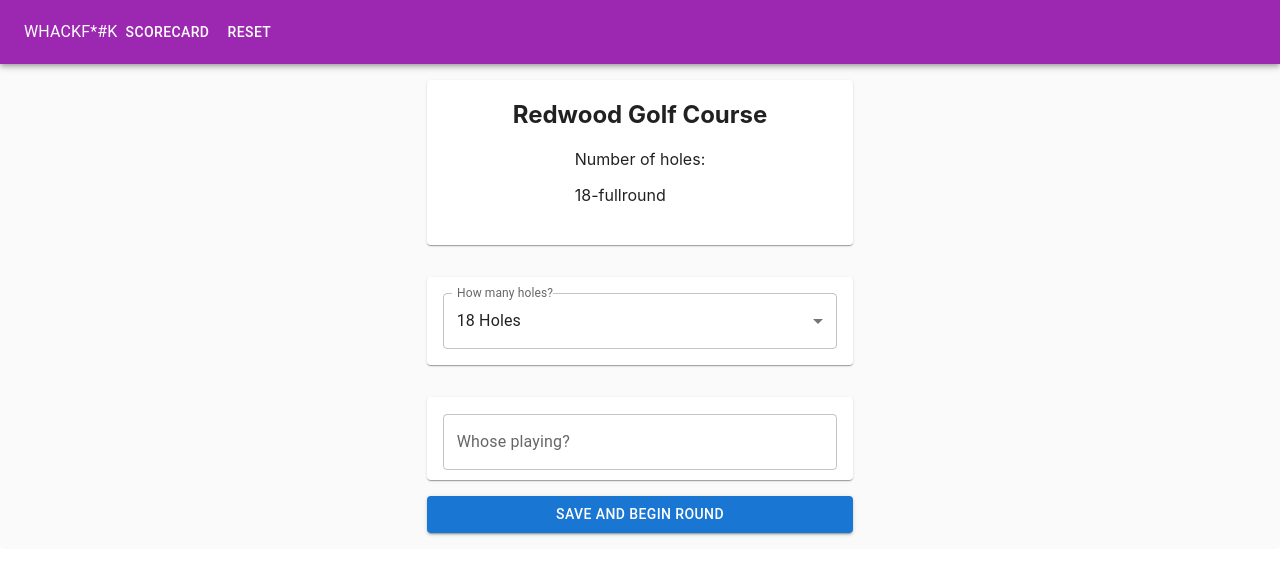
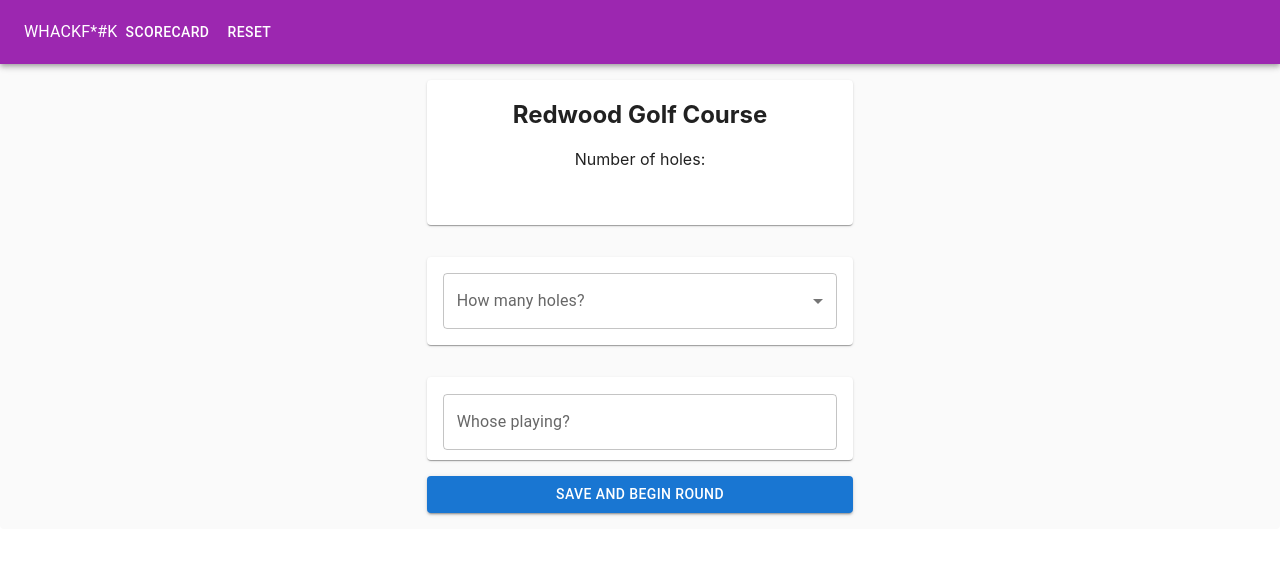
Before and after one commit to paulyt-nz/golf-app, a React (Create React App) app: page / in a window 1280 px wide. Shown: the top 574 px of the page. Built offline with nearby package versions, Linux system fonts and the light colour scheme.

Commit message:
Progress! still fixing last few hole select bugs

```diff
--- a/src/FinalScoreCard.tsx
+++ b/src/FinalScoreCard.tsx
@@ -9,10 +9,9 @@ interface FinalScoreCardProps {
     players: Player[]
     courseInfo: Course
     numHoles: NumHoles
-    round: string
 }
 
-function FinalScoreCard({scorecard, players, courseInfo, numHoles, round}: FinalScoreCardProps): JSX.Element {
+function FinalScoreCard({scorecard, players, courseInfo, numHoles}: FinalScoreCardProps): JSX.Element {
 
     const frontNine: JSX.Element  = (
         <TableContainer component={Paper}>
--- a/src/GolfApp.tsx
+++ b/src/GolfApp.tsx
@@ -103,12 +103,22 @@ function GolfApp(): JSX.Element {
     }
 
     const setRoundHoles = (roundType: string) => {
+        console.log('***** start of setRoundHoles in GolfApp *****')
+        console.log('roundType: ', roundType)
         setRound(roundType)
-        if (roundType === '9-once' || '9-front' || '9-back') {
+        setValue(value => value + 1)
+        console.log('round: ', round)
+        if (round === '9-once' || round === '9-front' || round === '9-back') {
+            console.log('next to 9')
             setNumHoles(9)
+            console.log('numHoles: ', numHoles)
         } else {
+            console.log('next to 19')
             setNumHoles(18)
+            console.log('numHoles: ', numHoles)
         }
+        console.log('numHoles: ', numHoles)
+        console.log('***** start of setRoundHoles in GolfApp *****')
     }
 
 // *************************************************************************************//
@@ -135,7 +145,6 @@ function GolfApp(): JSX.Element {
             setRoundHoles={setRoundHoles}
             numHoles={numHoles}
             courseInfo={courseInfo}
-            round={round}
             />
 
     } else if (showScorecard === true) {
@@ -144,7 +153,6 @@ function GolfApp(): JSX.Element {
             players={players}
             scorecard={scorecard}
             numHoles={numHoles}
-            round={round}
             />
 
     } else {
--- a/src/RoundSetUpForm.tsx
+++ b/src/RoundSetUpForm.tsx
@@ -11,11 +11,10 @@ interface RoundSetUpFormProps {
     setRoundHoles: (roundType: string) => void,
     numHoles: NumHoles
     courseInfo: Course
-    round: string
 }
 
 
-function RoundSetUpForm({ addPlayerToRound, players, startNewRound, generateNewScorecard, setRoundHoles, numHoles, courseInfo, round }: RoundSetUpFormProps): JSX.Element {
+function RoundSetUpForm({ addPlayerToRound, players, startNewRound, generateNewScorecard, setRoundHoles, numHoles, courseInfo }: RoundSetUpFormProps): JSX.Element {
 
     const [playerFormContent, setPlayerFormContent] = useState("")
     const [roundContent, setRoundContent]           = useState("")
@@ -26,12 +25,17 @@ function RoundSetUpForm({ addPlayerToRound, players, startNewRound, generateNewS
         setPlayerFormContent(e.target.value)
     }
 
-    const handleHoleNumChange = (e : any ) => {
-        e.persist()
-        console.log(e.target.value)
-        let value = e.target.value as string
-        setRoundContent(value)
+    const handleChange = (e : any) => {
+        console.log('inside handleChange')
+        console.log('value: ', e.target.value)
+        setRoundContent(e.target.value)
     }
+    // const handleHoleNumChange = (e : any ) => {
+    //     e.persist()
+    //     console.log(e.target.value)
+    //     let value = e.target.value as string
+    //     setRoundContent(value)
+    // }
 
     const handlePlayerFormSubmit = (e : React.FormEvent) => {
         e.preventDefault();
@@ -43,7 +47,10 @@ function RoundSetUpForm({ addPlayerToRound, players, startNewRound, generateNewS
         if (playerFormContent !== ""){
             addPlayerToRound(playerFormContent)
         }
-        generateNewScorecard(players.length, numHoles) // ********* will need to change this one when I add an input for number of holes
+        setRoundHoles(roundContent)
+        console.log(roundContent)
+        console.log('numholes: ', numHoles)
+        generateNewScorecard(players.length, numHoles)
         startNewRound(players.length, numHoles)
     }
 
@@ -97,26 +104,7 @@ function RoundSetUpForm({ addPlayerToRound, players, startNewRound, generateNewS
 // *************************************************************************************//
 // Conditional Menu Options
 
-let roundTypeOptions : JSX.Element
 
-if (courseInfo.numHoles === 9) {
-    roundTypeOptions = (
-        <>
-            <MenuItem key='9-once' value={'9-once'}>9 holes</MenuItem>
-            <MenuItem key='18-twice' value={'18-twice'}>18 holes (round twice)</MenuItem>
-        </>
-    )
-} else if (courseInfo.numHoles === 18) {
-    roundTypeOptions = (
-        <>
-            <MenuItem key='18-fullround' value={'18-fullround'}>18 Holes</MenuItem>
-            <MenuItem key='9-front' value={'9-front'}>9 Holes - Front</MenuItem>
-            <MenuItem key='9-back' value={'9-back'}>9 Holes - Back</MenuItem>
-        </>
-    )
-} else {
-    roundTypeOptions = <MenuItem>SOMETHING WENT WRONG...</MenuItem>
-}
 
 // *************************************************************************************//
 
@@ -129,7 +117,7 @@ if (courseInfo.numHoles === 9) {
                     <h2>{courseInfo.name}</h2>
                     <div style={{paddingBottom: "1rem"}}>
                         <CardContent style={{paddingTop: '0', display:'block'}}>Number of holes:</CardContent>
-                        <CardContent style={{paddingTop: '0', display:'block'}}>{round}</CardContent>
+                        <CardContent style={{paddingTop: '0', display:'block'}}>{roundContent}</CardContent>
                     </div>
                 </Card>
 
@@ -140,24 +128,18 @@ if (courseInfo.numHoles === 9) {
                 )}
 
                 <Paper style={{ margin: "1rem 0", padding: "1rem 1rem" }}>
-                    <FormControl style={{ width: '100%'}}>
+                    <FormControl fullWidth>
                         <InputLabel id="demo-simple-select-label">How many holes?</InputLabel>
                         <Select
-                            style={{ display: 'flex', justifyContent: 'stretch'}}
                             labelId="demo-simple-select-label"
                             id="demo-simple-select"
-                            value={round}
-                            label="Number of holes"
-                            onChange={handleHoleNumChange}
-                            onClick={() => console.log('clicked')}
+                            value={roundContent}
+                            label="How many holes?"
+                            onChange={handleChange}
                         >
-
-                            {roundTypeOptions}
-
-                            <MenuItem key='18-fullround' value={'18-fullround'}>18 Holes</MenuItem>
-                            <MenuItem key='9-front' value={'9-front'}>9 Holes - Front</MenuItem>
-                            <MenuItem key='9-back' value={'9-back'}>9 Holes - Back</MenuItem>
-
+                            <MenuItem value={'18-fullround'}>18 Holes</MenuItem>
+                            <MenuItem value={'9-front'}>Front 9</MenuItem>
+                            <MenuItem value={'9-back'}>Back 9</MenuItem>
                         </Select>
                     </FormControl>
                 </Paper>
```
